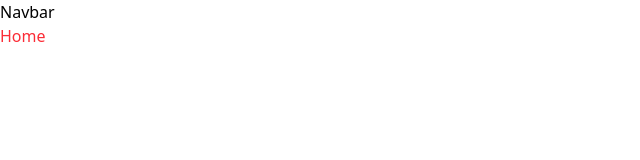
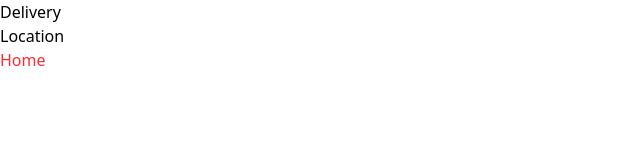
Before and after one commit to AdieDev0/Jollibee---static, a React (Vite) app in the folder jollibee/: page / in a window 1280 px wide. Shown: the top 160 px of the page, without its empty margins (0-640 px from the left). Built offline with nearby package versions, Linux system fonts and the light colour scheme.

Commit message:
feat: add @headlessui/react dependency and update Navbar component with menu items

```diff
--- a/jollibee/package.json
+++ b/jollibee/package.json
@@ -10,6 +10,7 @@
     "preview": "vite preview"
   },
   "dependencies": {
+    "@headlessui/react": "^2.2.0",
     "@tailwindcss/vite": "^4.0.4",
     "react": "^19.0.0",
     "react-dom": "^19.0.0",
--- a/jollibee/src/components/Navbar.jsx
+++ b/jollibee/src/components/Navbar.jsx
@@ -1,8 +1,18 @@
 import React from 'react'
+import { Menu, MenuButton, MenuItem, MenuItems } from '@headlessui/react'
 
 const Navbar = () => {
   return (
-    <div>Navbar</div>
+    <div>
+        <div>
+            <ul>
+              <li>Delivery</li>
+              <li>Location</li>
+
+
+            </ul>
+        </div>
+    </div>
   )
 }
 
```
Also changed, not shown: 1 other file (tests, documents, lock files or other folders).
